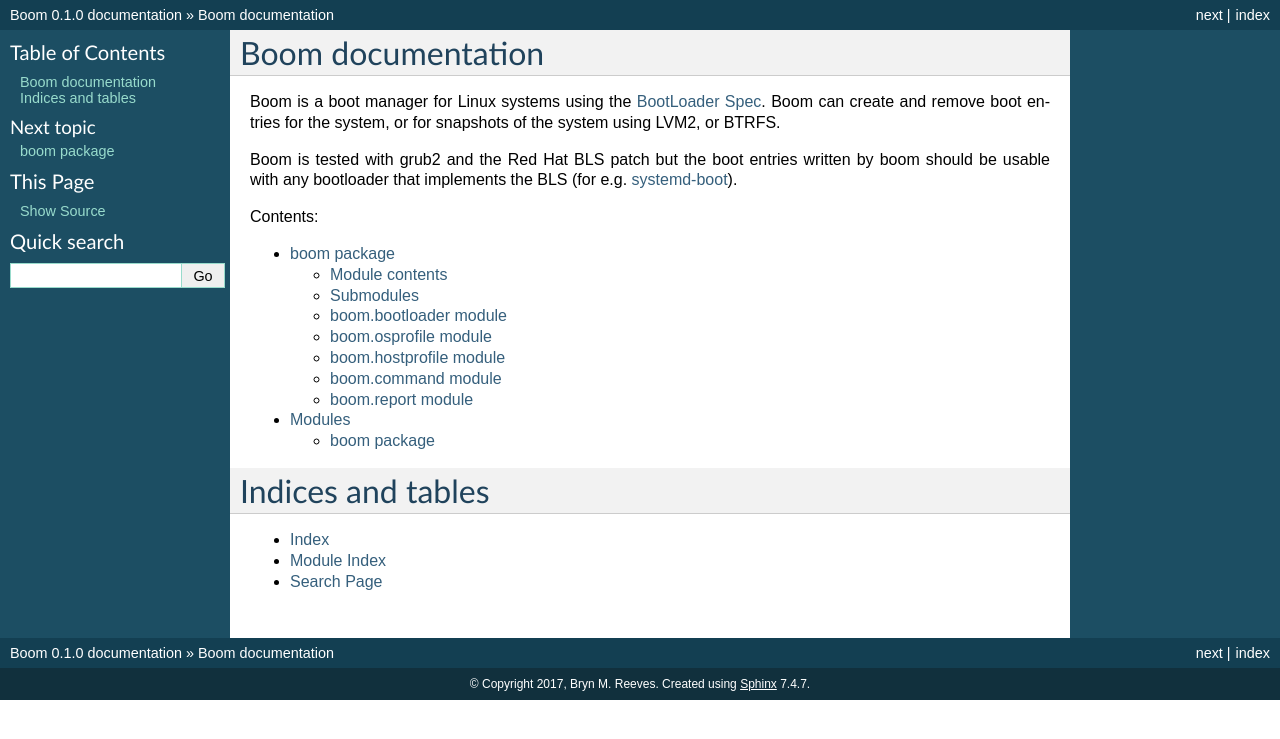
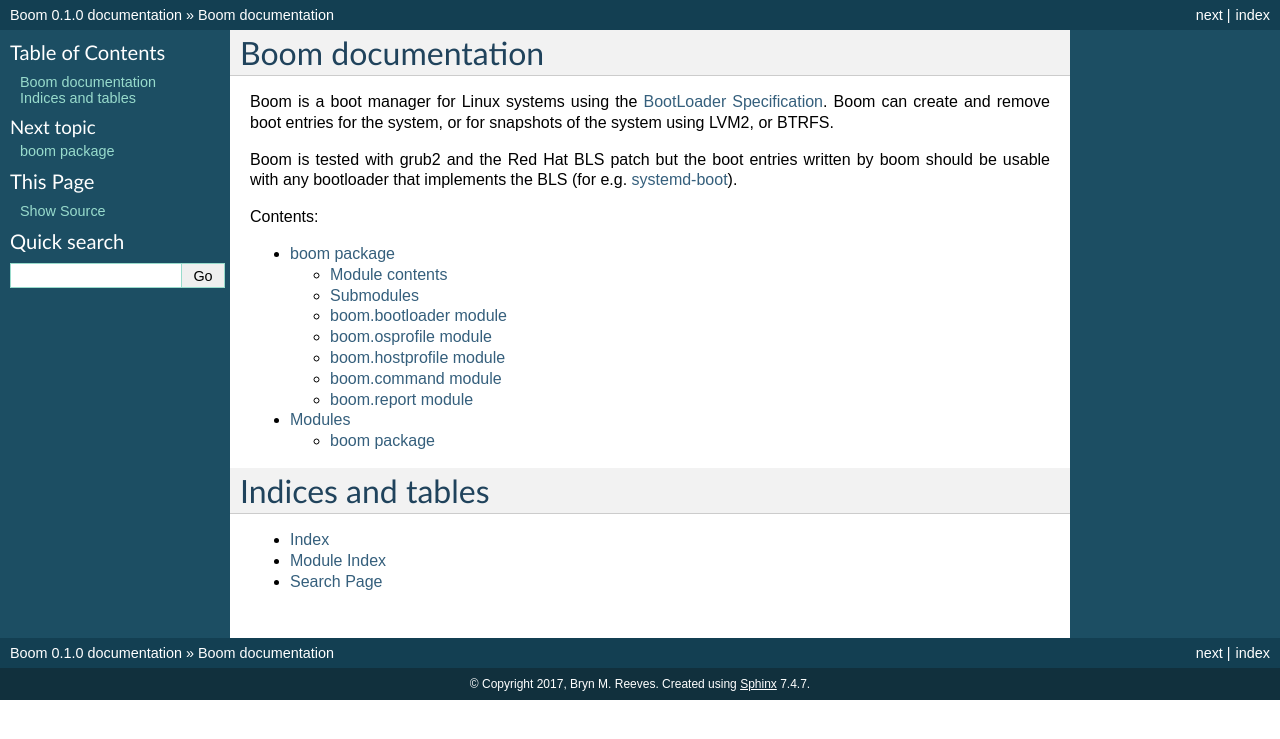
Before and after one commit to snapshotmanager/boom-boot, a Sphinx documentation site: the page built from doc/index.rst, in a window 1280 px wide. Shown: the top 739 px of the page. Built offline with Sphinx 7.4.7, drawn with Linux system fonts in a browser that asks for light colours.

Commit message:
doc: update BLS spec URL in boom.8 and Sphynx docs
Signed-off-by: Bryn M. Reeves <bmr@redhat.com>

```diff
--- a/doc/index.rst
+++ b/doc/index.rst
@@ -2,7 +2,7 @@
 ==================
 
 Boom is a boot manager for Linux systems using the
-`BootLoader Spec <https://www.freedesktop.org/wiki/Specifications/BootLoaderSpec>`_.
+`BootLoader Specification <https://systemd.io/BOOT_LOADER_SPECIFICATION>`_.
 Boom can create and remove boot entries for the system, or for
 snapshots of the system using LVM2, or BTRFS.
 
```
Also changed, not shown: 1 other file.
